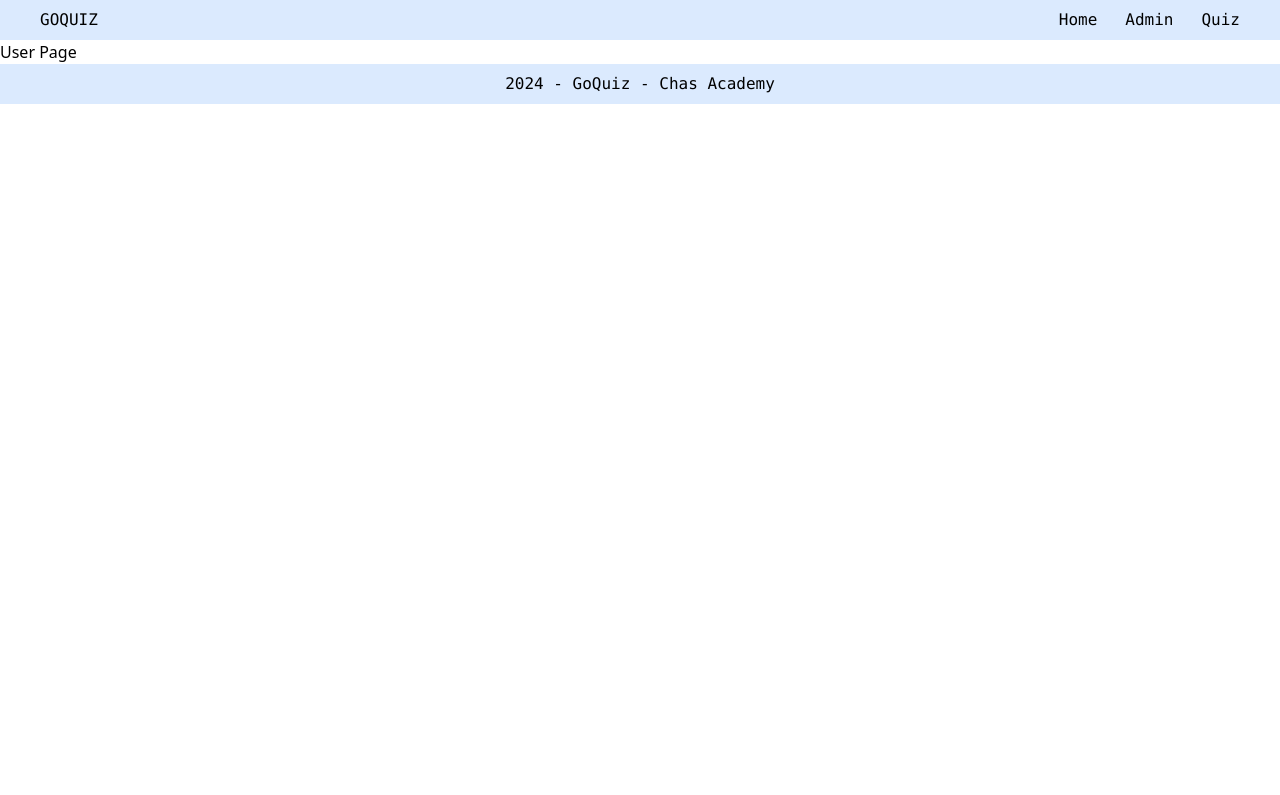
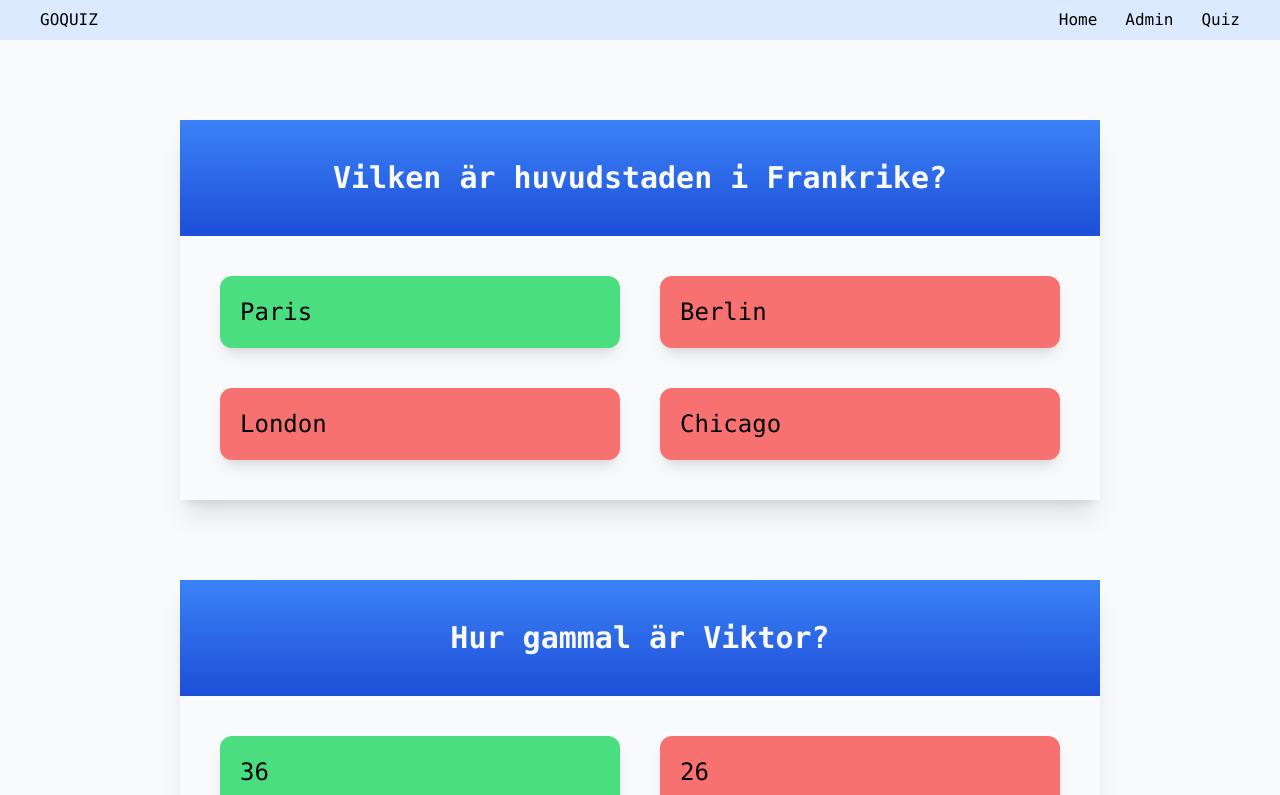
Before and after one commit to VWiman/goquiz, a Next.js app: page /userpage in a window 1280 px wide. Shown: the top 795 px of the page. Built offline with nearby package versions, Linux system fonts and the light colour scheme.

Commit message:
Render questions on userpage and added style idea structure

```diff
--- a/pages/userpage.js
+++ b/pages/userpage.js
@@ -1,9 +1,53 @@
-function UserPage() {
+import { useContext, useEffect } from "react";
+import { QuizContext } from "@/context/QuizContext";
+export default function userpage() {
+  // Get states from context
+  const { stateQuestions, setStateQuestions } = useContext(QuizContext);
+
+  // Function to fetch questions from the backend
+  const fetchQuestions = async () => {
+    const response = await fetch("/api/store");
+    const data = await response.json();
+    setStateQuestions(data);
+  };
+
+  // Fetches the list of questions when the component mounts
+  useEffect(() => {
+    fetchQuestions();
+  }, []);
+
   return (
-    <div>
-      <h1>User Page</h1>
-    </div>
+    <main className="bg-slate-50 font-mono ">
+      {/* // Displays the list of questions with their choices */}
+      <ul className="flex gap-20 py-20">
+        {stateQuestions.questions.map((item, index) => (
+          <li key={index} className="shadow-xl">
+            <div className=" flex justify-center ">
+              <h2 className="bg-gradient-to-b from-blue-500 to-blue-700 w-[100%] p-10 text-center text-3xl text-slate-50 font-bold">
+                {item.question}
+              </h2>
+            </div>
+
+            <ul className="p-10  text-2xl grid grid-cols-2 gap-10 bg-slate-50">
+              {item.choices.map((choice, i) => (
+                <li key={i}>
+                  {/* Highlights the correct answer in green and wrong answers in
+                  red */}
+                  <button
+                    className={`${
+                      choice == item.answer
+                        ? "min-w-[400px] bg-green-400 p-5 rounded-xl shadow-lg border-none"
+                        : " min-w-[400px] bg-red-400 p-5 rounded-xl shadow-lg border-none"
+                    }`}
+                  >
+                    {choice}
+                  </button>
+                </li>
+              ))}
+            </ul>
+          </li>
+        ))}
+      </ul>
+    </main>
   );
 }
-
-export default UserPage;
```
